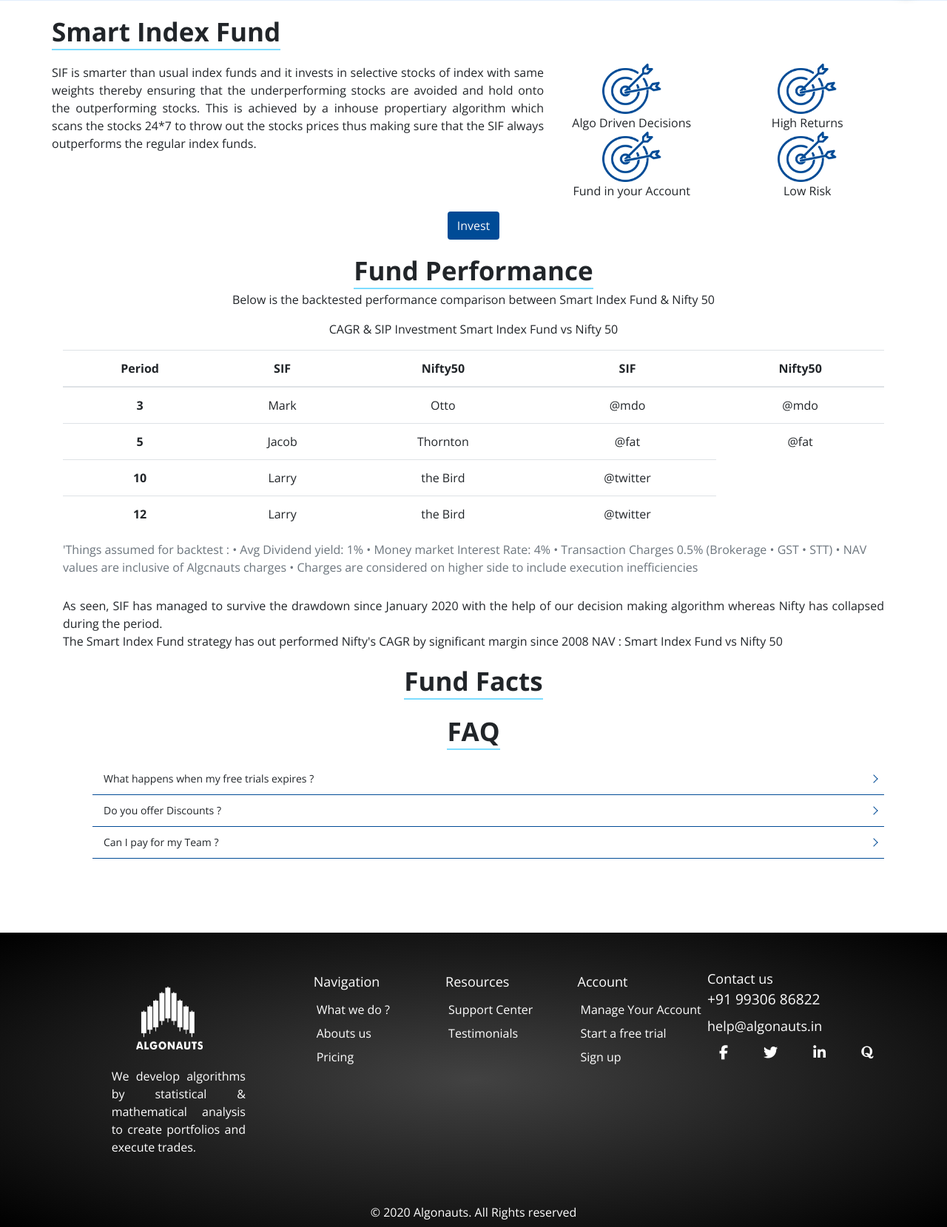
After one commit to rushike/algo-helios, a Django app: page /subscriptions/jupiter/ in a window 1280 px wide. The commit adds this page. Shown: the part 785-2444 px from the top of the page at 74% size. Run offline with Django 3.2, Linux system fonts and the light colour scheme; parts of the project's set-up code (start-up, migrations or seed data) failed here and were passed over; some libraries are stand-ins or nearby versions.

Commit message:
Jupiter Product Page basic

```diff
--- a/subscriptions/urls.py
+++ b/subscriptions/urls.py
@@ -22,4 +22,5 @@ urlpatterns = [
     path('download-invoice/<slug:invoice_id>', views.download_invoice.as_view()),
     path('plans2', views.plans2, name='plans_page2'),
     path('mercury-product-data/', views.mercury_product_data, name='mercury_product_data'),
+    path('jupiter/', views.jupiter, name='jupiter'),
 ]
--- a/subscriptions/views.py
+++ b/subscriptions/views.py
@@ -35,6 +35,10 @@ def plans2(request):
     alert = POST.get('alert')  if POST else False
     context = {'details' : subscriptions.functions.get_context_for_plans2(request.user), 'alert' : alert}
     return render(request, 'subscriptions/plans_copy.html', context=context)
+
+
+def jupiter(request):
+    return render(request, 'subscriptions/jupiter.html')
 
 
 def mercury_product_data(request):
--- a/templates/index.html
+++ b/templates/index.html
@@ -298,7 +298,7 @@
                 </div>
             </div>
         </div>
-        <div class="card p-2">
+        <div class="card p-2" onclick="location.href='/subscriptions/jupiter'">
             <img src="{% static 'img/jupiter.png' %}" class="card-img-top img-fluid p-3 image_resize text-center" alt="...">
             <div class="card-body  d-flex flex-column">
                 <h5 class="card-title text-center">JUPITER</h5>
--- /dev/null
+++ b/templates/subscriptions/jupiter.html
@@ -0,0 +1,299 @@
+{% extends 'subscriptions/base.html' %}
+{% load define_action %}
+
+<!-- {% load static %} -->
+
+{% block css_imports %}
+	<!-- <link rel="stylesheet" type="text/css" href="{% static '/css/plans.css' %}">
+	<link rel="stylesheet" type="text/css" href="{% static '/css/services.css' %}"> -->
+	<link rel="stylesheet" type="text/css" href="{% static '/css/products_css.css' %}">
+
+{% endblock %}
+{% block js_imports %}
+<script>
+		$(document).ready(()=>{
+			// console.log("Will change css.")
+			$("nav").attr({style : "background-color: rgb(225,238,252)!important"});
+		})
+</script>
+</script>
+
+	<!-- <script src="{% static '/js/plans.js' %}" type="text/javascript"></script> -->
+	<link href="https://fonts.googleapis.com/css2?family=Open+Sans&display=swap" rel="stylesheet">
+
+	<link rel="stylesheet" href="https://stackpath.bootstrapcdn.com/bootstrap/4.4.1/css/bootstrap.css" >
+
+   <script src="https://ajax.googleapis.com/ajax/libs/jquery/3.4.1/jquery.js"></script>
+   <script src="https://code.jquery.com/jquery-3.5.1.js"></script>
+   <script src="https://cdnjs.cloudflare.com/ajax/libs/popper.js/1.14.7/umd/popper.min.js"></script>
+   <!-- <script src="https://stackpath.bootstrapcdn.com/bootstrap/4.3.1/js/bootstrap.min.js" ></script> -->
+
+   <link href="https://fonts.googleapis.com/css?family=Roboto:100,300,400,500,700,900" rel="stylesheet">
+   <meta name="viewport" content="width=device-width, initial-scale=1, maximum-scale=1, user-scalable=no, minimal-ui">
+
+{% endblock %}
+
+<style>
+
+</style>
+
+{% block subscriptions_content %}
+
+<div id="csrf_token">
+{% csrf_token %}
+</div>
+
+
+<div class="top-banner">
+	<div class="container v_center">
+	  <div class="row">
+	  <div class='col-md-7'>
+		<p>
+			<span class="max_font mr-5">JUPITER</span>
+			<br class="d-md-none">
+			<span class="m-4 min_font">Trading Solutions</span>
+			<br class="d-md-none">
+			<span class="m-4 min_font">Mercury</span>
+			<br class="d-md-none">
+		</p>
+
+		<p class="normal_font mt-5">
+			A Simple Step towards Safe Future. Start by investing within different plans of Jupiter.
+		</p>
+
+		<br>
+		<button class="btn btn-md text-light mt-3 dark_blue_color">
+		  Start Your Free Trial
+		</button>
+	  </div>
+
+		<div class="col-md-5 justify-content-center text-center hide_this_mobile">
+			<img src="/static/img/mercury_prod_bg.svg" class="img-fluid"
+			style="height: 71vh; width: 100vh; padding-bottom: 2rem; padding-left: 9rem;">
+		</div>
+
+	  </div>
+	</div> <!-- container ends -->
+</div> <!-- top banner ends -->
+
+<!-- ----------------------------------------------------- -->
+
+<div class="container text-center mt-3">
+
+	<div class="row">
+		<p class="float-left">
+			<span class="max_font2">
+				Smart Index Fund
+			</span>
+		</p>
+	</div>
+
+	<div class="row">
+
+		<div class="col-md-7 text-justify float-left p-0">
+				SIF is smarter than usual index funds and it
+				invests in selective stocks of index with same
+				weights thereby ensuring that the underperforming
+				stocks are avoided and hold onto the outperforming
+				stocks. This is achieved by a inhouse propertiary
+				algorithm which scans the stocks 24*7 to throw out
+				the stocks prices thus making sure that the SIF always
+				outperforms the regular index funds.
+		</div>
+
+		<div class="col-md-5">
+
+					<div class="row">
+						<div class="col-md-6 col-sm-4 col-xs-4">
+								<img src="/static/img/high_hit_rate.png" class="img-fluid img_resize"><br>
+								Algo Driven Decisions
+						</div>
+						<div class="col-md-6 col-sm-4 col-xs-4">
+								<img src="/static/img/high_hit_rate.png" class="img-fluid img_resize"><br>
+								High Returns
+						</div>
+					</div>
+
+					<div class="row">
+						<div class="col-md-6 col-sm-4 col-xs-4">
+								<img src="/static/img/high_hit_rate.png" class="img-fluid img_resize"><br>
+								Fund in your Account
+						</div>
+						<div class="col-md-6 col-sm-4 col-xs-4">
+								<img src="/static/img/high_hit_rate.png" class="img-fluid img_resize"><br>
+								Low Risk
+						</div>
+					</div>
+		</div>
+
+	</div>
+
+	</div>
+<!-- ----------------------------------------------------- -->
+<div class="text-center">
+	<button class="btn btn-md text-light mt-3 dark_blue_color">
+		Invest
+	</button>
+</div>
+<!-- ----------------------------------------------------- -->
+<div class="container text-center mx-auto mt-3">
+	<p class="text-center">
+			<span class="max_font2">
+			Fund Performance
+			<br>
+			</span>
+			Below is the backtested performance comparison between Smart Index Fund & Nifty 50
+	</p>
+	<!-- table -->
+
+
+	<p class="text-center">CAGR & SIP Investment Smart Index Fund vs Nifty 50</p>
+
+	<table class="table">
+			<caption>'Things assumed for backtest : • Avg Dividend yield: 1% • Money market
+				Interest Rate: 4% • Transaction Charges 0.5% (Brokerage • GST • STT) • NAV values
+				are inclusive of Algcnauts charges • Charges are considered on higher side to include
+				execution inefficiencies
+			</caption>
+			<!-- <thead>
+				<tr class="">
+					<th scope="row border-0 text-light"
+					style="background-color: #004b96; color: whitesmoke;">
+					CAGR & SIP Investment Smart Index Fund vs Nifty 50
+					</th>
+				</tr>
+			</thead> -->
+
+			<!-- <thead>
+			  <tr>
+				<th scope="col">Period in Years</th>
+				<th scope="col pl-5">CAGR Lumpsum Investment of 1 Lac</th>
+				<th scope="col"></th>
+				<th scope="col">XIRR SIP of 10K per month</th>
+				<th scope="col"></th>
+				<th scope="col"></th>
+
+			  </tr>
+			</thead> -->
+			<thead>
+					<tr>
+		      		  <th scope="col">Period</th>
+					  <th scope="col">SIF</th>
+					  <th scope="col">Nifty50</th>
+					  <th scope="col">SIF</th>
+					  <th scope="col">Nifty50</th>
+					</tr>
+			</thead>
+			<tbody>
+			  <tr>
+				<th scope="row">3</th>
+				<td>Mark</td>
+				<td>Otto</td>
+				<td>@mdo</td>
+				<td>@mdo</td>
+			  </tr>
+			  <tr>
+				<th scope="row">5</th>
+				<td>Jacob</td>
+				<td>Thornton</td>
+				<td>@fat</td>
+				<td>@fat</td>
+
+			</tr>
+			  <tr>
+				<th scope="row">10</th>
+				<td>Larry</td>
+				<td>the Bird</td>
+				<td>@twitter</td>
+			  </tr>
+			  <tr>
+				<th scope="row">12</th>
+				<td>Larry</td>
+				<td>the Bird</td>
+				<td>@twitter</td>
+			  </tr>
+			</tbody>
+
+	</table>
+	<!-- chart -->
+<p class="float-left text-justify">As seen, SIF has managed to survive the drawdown since January 2020 with the help of our decision making algorithm whereas Nifty has collapsed during the period.
+<br>
+	The Smart Index Fund strategy has out performed Nifty's CAGR by significant margin since 2008
+NAV : Smart Index Fund vs Nifty 50
+</p>
+</div>
+<!-- ----------------------------------------------------- -->
+
+<div class="container text-center mx-auto mt-3">
+		<p class="text-center">
+				<span class="max_font2">
+					Fund Facts
+				<br>
+				</span>
+		</p>
+		<!-- table -->
+		<!-- chart -->
+</div>
+
+
+<!-- ----------------------------------------------------- -->
+<!-- ----------------------------------------------------- -->
+<!-- ----------------------------------------------------- -->
+<!-- ----------------------------------------------------- -->
+
+<div class="container mt-3">
+	<p class="text-center">
+		<span class="max_font2">
+		FAQ
+		</span>
+	</p>
+<ul class="accordion" style="list-style: none;">
+	<li>
+		<a>What happens when my free trials expires ?</a>
+		<p> - text here - </p>
+	</li>
+	<li>
+		<a>Do you offer Discounts ?</a>
+		<p>- text here -</p>
+	</li>
+	<li>
+		<a>Can I pay for my Team ?</a>
+		<p>- text here -</p>
+	</li>
+</ul> <!-- / accordion -->
+</div>
+
+{% endblock %}
+
+{% block scripts %}
+
+
+<script>
+
+  (function($) {
+    // $('.accordion > li:eq(0) a').addClass('active').next().slideDown();
+
+    $('.accordion a').click(function(j) {
+        var dropDown = $(this).closest('li').find('p');
+		console.log("inside FAQ")
+        $(this).closest('.accordion').find('p').not(dropDown).slideUp();
+
+        if ($(this).hasClass('active')) {
+            $(this).removeClass('active');
+        } else {
+            $(this).closest('.accordion').find('a.active').removeClass('active');
+            $(this).addClass('active');
+        }
+
+        dropDown.stop(false, true).slideToggle();
+
+        j.preventDefault();
+    });
+
+	})(jQuery);
+
+  </script>
+
+
+
+{% endblock %}
```
